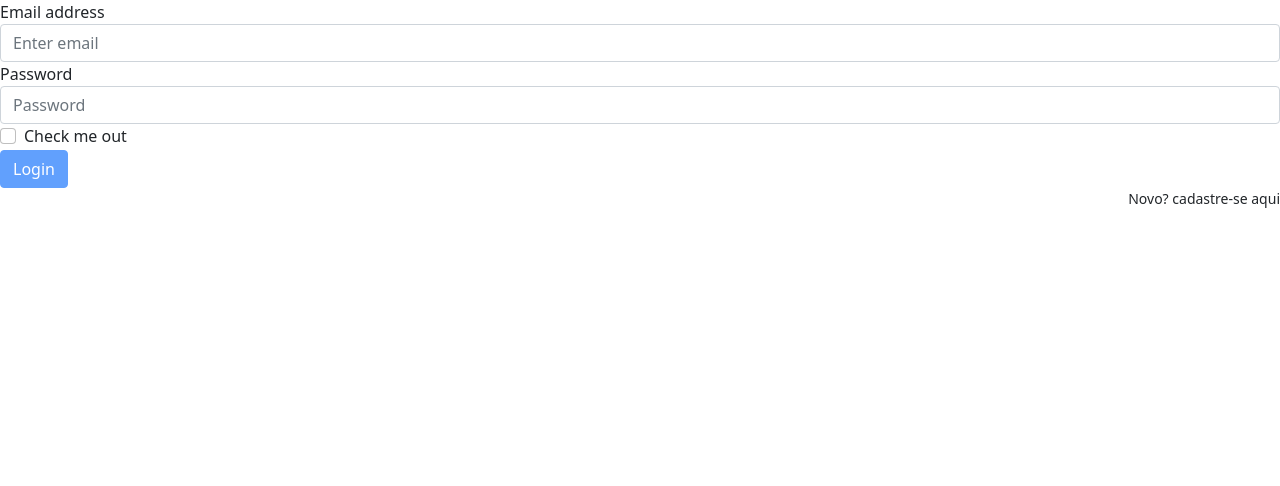
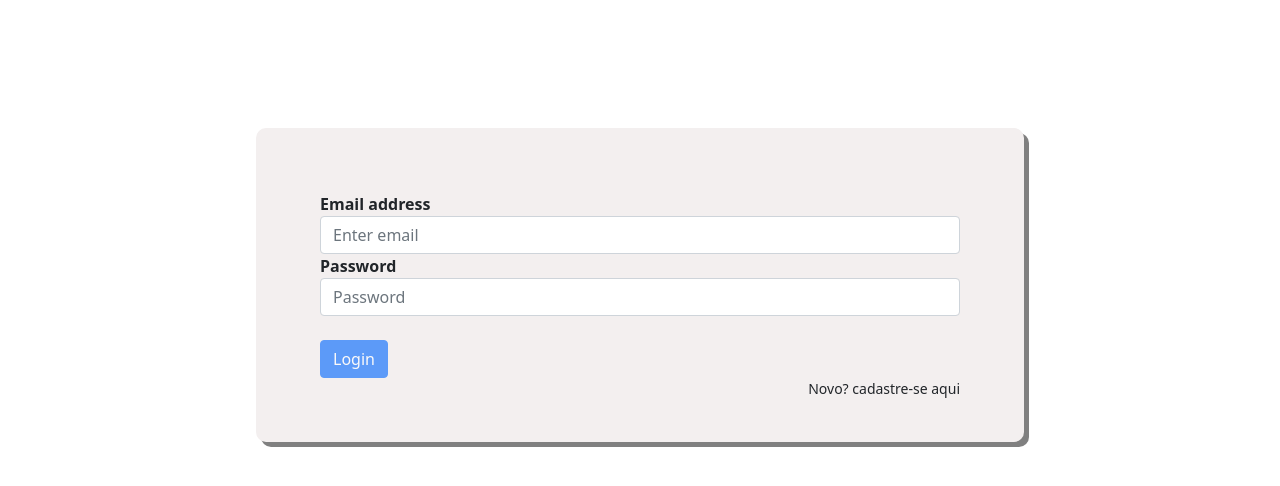
Before and after one commit to Marcs20/angular-finanTeste, an Angular app: page / in a window 1280 px wide. Shown: the top 486 px of the page. Built offline with nearby package versions, Linux system fonts and the light colour scheme.

Commit message:
5 files modified

```diff
--- a/src/app/login/login.component.css
+++ b/src/app/login/login.component.css
@@ -1,3 +1,15 @@
+.form-box {
+  background-color: rgb(243, 239, 239);
+  margin: 10% 20%;
+  padding: 5%;
+  border-radius: 10px;
+  box-shadow: grey 5px 5px;
+}
+
+label {
+  font-weight: bold;
+}
+
 .float-right {
   float: right;
 }
--- a/src/app/login/login.component.html
+++ b/src/app/login/login.component.html
@@ -1,3 +1,4 @@
+<div class="form-box">
   <form #loginform="ngForm" (ngSubmit)="_service.loginUser()">
     <div class="form-group">
       <label for="exampleInputEmail1">Email address</label><br />
@@ -35,10 +36,7 @@
         >password is required</small
       >
     </div>
-  <div class="form-check">
-    <input type="checkbox" class="form-check-input" id="exampleCheck1" />
-    <label class="form-check-label" for="exampleCheck1">Check me out</label>
-  </div>
+    <br />
     <button
       [disabled]="loginform.form.invalid"
       type="submit"
@@ -50,3 +48,4 @@
   <small class="float-right" [routerLink]="['/register']"
     >Novo? cadastre-se aqui</small
   >
+</div>
--- a/src/app/navbar/navbar.component.ts
+++ b/src/app/navbar/navbar.component.ts
@@ -11,7 +11,7 @@ import { SaldoService } from '../service/saldo.service';
   styleUrls: ['./navbar.component.css'],
 })
 export class NavbarComponent implements OnInit {
-  constructor(public saldoService: SaldoService, private router: Router) {}
+  constructor(private router: Router) {}
 
   ngOnInit() {}
 }
--- a/src/app/service/financa.service.ts
+++ b/src/app/service/financa.service.ts
@@ -1,6 +1,7 @@
 import { HttpClient } from '@angular/common/http';
 import { Injectable } from '@angular/core';
 import { Lancamento } from '../model/lancamento';
+import { Receita } from '../model/receita';
 
 @Injectable()
 export class FinancaService {
@@ -32,25 +33,25 @@ export class FinancaService {
 
   url2 = 'https://aplica1.herokuapp.com/receita';
 
-  lancamento2: Lancamento[] = [];
+  lancamento2: Receita[] = [];
 
   getLancamento2() {
-    return this.http.get<Lancamento[]>(this.url2);
+    return this.http.get<Receita[]>(this.url2);
   }
 
   getID2(id: number) {
-    return this.http.get<Lancamento>(this.url2 + '/' + id);
+    return this.http.get<Receita>(this.url2 + '/' + id);
   }
 
-  update2(lanca: Lancamento) {
-    return this.http.put<Lancamento>(this.url2 + '/' + lanca.id, lanca);
+  update2(rece: Receita) {
+    return this.http.put<Receita>(this.url2 + '/' + rece.id, rece);
   }
 
-  add2(lanca: Lancamento) {
-    return this.http.post<Lancamento>(this.url2, lanca);
+  add2(rece: Receita) {
+    return this.http.post<Receita>(this.url2, rece);
   }
 
-  delete2(lanca: Lancamento) {
-    return this.http.delete<Lancamento>(this.url2 + '/' + lanca.id);
+  delete2(rece: Receita) {
+    return this.http.delete<Receita>(this.url2 + '/' + rece.id);
   }
 }
```
Also changed, not shown: src/app/model/receita.ts (+7 -0 lines). Lines whose indentation alone changed are shown as unchanged.
